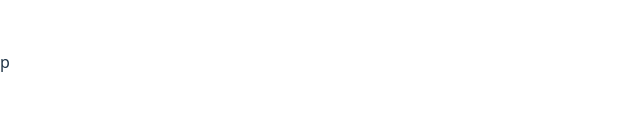
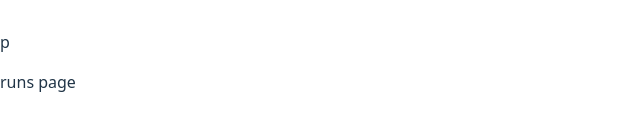
Before and after one commit to nathanielpierson/rando-segments-frontend, a React (Vite) app: page / in a window 1280 px wide. Shown: the part 338-468 px from the top of the page, without its empty margins (0-640 px from the left). Built offline with nearby package versions, Linux system fonts and the light colour scheme.

Commit message:
add outline for RunsPage

```diff
--- a/package.json
+++ b/package.json
@@ -10,6 +10,7 @@
     "preview": "vite preview"
   },
   "dependencies": {
+    "axios": "^1.9.0",
     "react": "^19.1.0",
     "react-dom": "^19.1.0"
   },
--- a/src/App.jsx
+++ b/src/App.jsx
@@ -1,12 +1,13 @@
 import { useState, useEffect } from 'react'
 import './App.css'
+import { RunsPage } from './RunsPage'
 
 function App() {
-  const [count, setCount] = useState(0)
 
   return (
     <div>
       <p>p</p>
+      <RunsPage />
     </div>
   )
 }
--- /dev/null
+++ b/src/RunsPage.jsx
@@ -0,0 +1,10 @@
+import axios from "axios";
+import { useState, UseEffect } from "react";
+
+export function RunsPage() {
+return(
+  <div>
+    <p>runs page</p>
+  </div>
+)
+}
```
Also changed, not shown: src/RunsIndex.jsx (added, +10 -0 lines), 1 other file (tests, documents, lock files or other folders).
